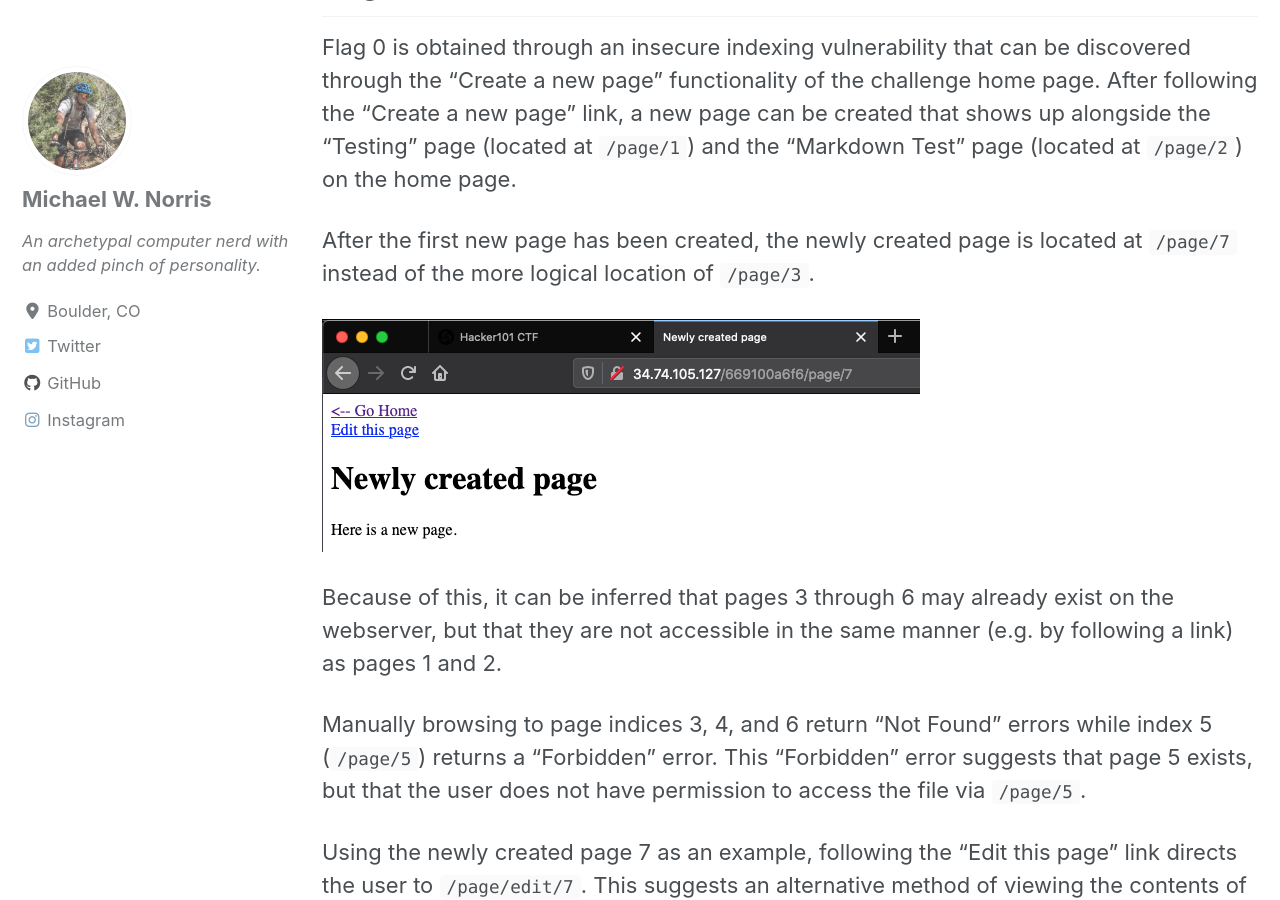
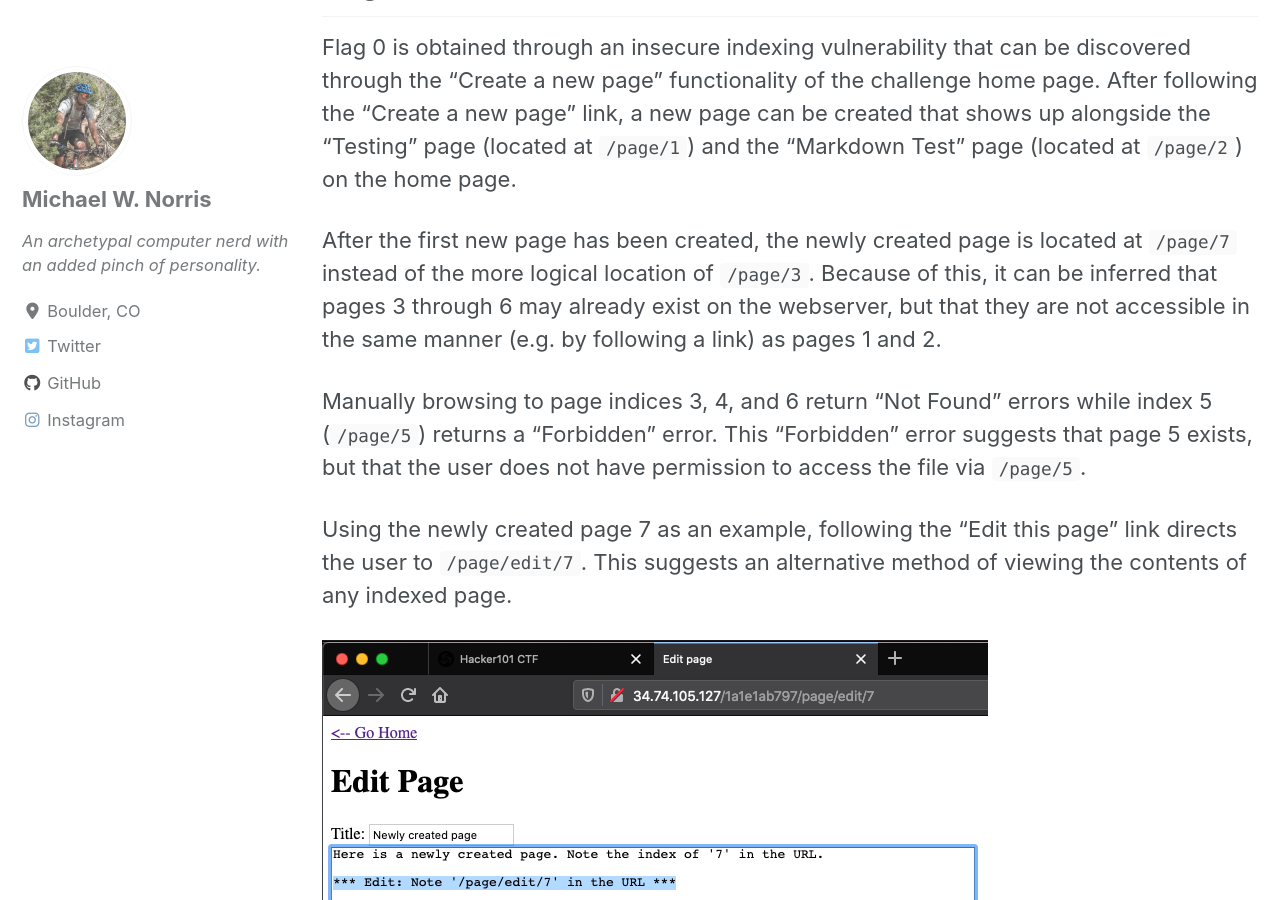
Before and after one commit to norrismw/mnorris.io, a Jekyll site: the page built from _posts/2020-01-27-h1_Micro-CMS_v1.md, in a window 1280 px wide and 900 px high, scrolled down 915 px. Built offline with Jekyll 4.4.1, drawn with Linux system fonts in a browser that asks for light colours; cached includes are drawn as plain includes; nearby versions of some CDN libraries.

Commit message:
micro cms v1

```diff
--- a/_posts/2020-01-27-h1_Micro-CMS_v1.md
+++ b/_posts/2020-01-27-h1_Micro-CMS_v1.md
@@ -15,11 +15,7 @@ At the start of the challenge, the home page contains three clicable links. The
 ## Flag 0
 Flag 0 is obtained through an insecure indexing vulnerability that can be discovered through the "Create a new page" functionality of the challenge home page. After following the "Create a new page" link, a new page can be created that shows up alongside the "Testing" page (located at `/page/1`) and the "Markdown Test" page (located at `/page/2`) on the home page.
 
-After the first new page has been created, the newly created page is located at `/page/7` instead of the more logical location of `/page/3`.
-
-![new_page](/assets/images/h1/microcmsv1/new_page.png)
-
-Because of this, it can be inferred that pages 3 through 6 may already exist on the webserver, but that they are not accessible in the same manner (e.g. by following a link) as pages 1 and 2.
+After the first new page has been created, the newly created page is located at `/page/7` instead of the more logical location of `/page/3`. Because of this, it can be inferred that pages 3 through 6 may already exist on the webserver, but that they are not accessible in the same manner (e.g. by following a link) as pages 1 and 2.
 
 Manually browsing to page indices 3, 4, and 6 return "Not Found" errors while index 5 (`/page/5`) returns a "Forbidden" error. This "Forbidden" error suggests that page 5 exists, but that the user does not have permission to access the file via `/page/5`.
 
```
Also changed, not shown: assets/images/h1/microcmsv1/new_page.png (deleted).
